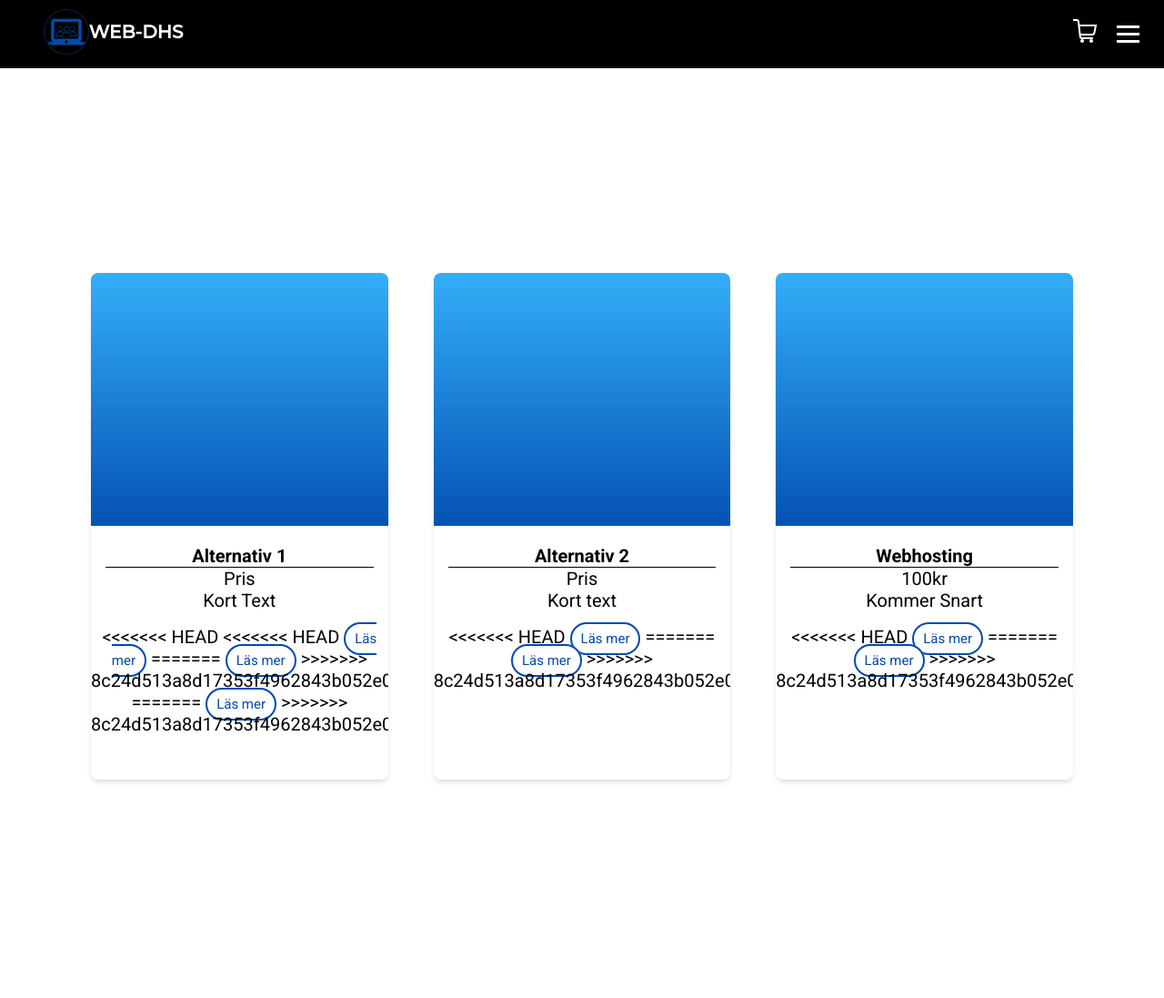
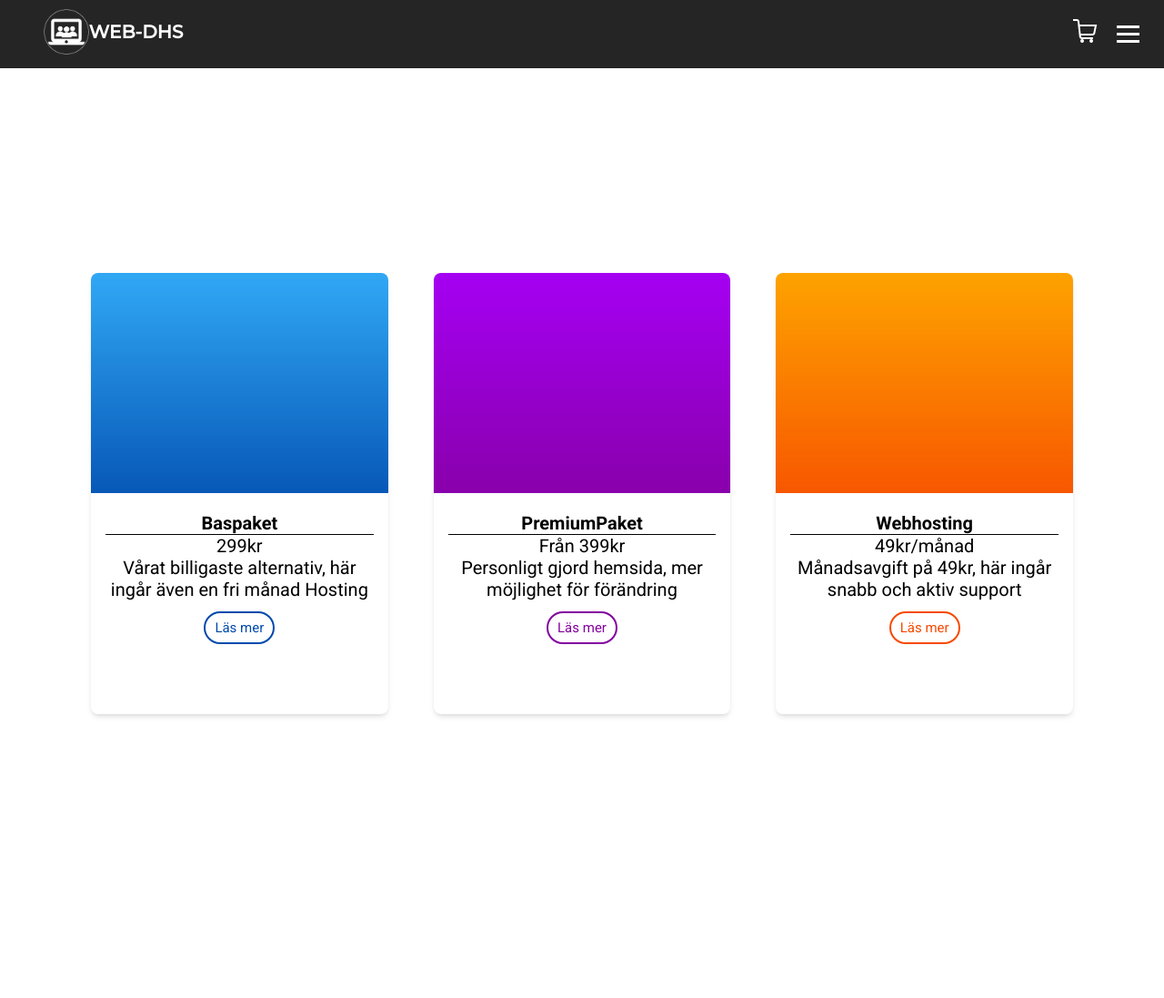
Before and after one commit to oscarskold/Hemsida-webdhs, a PHP site: page /html/Services.html in a window 1280 px wide. Shown: the top 1097 px of the page at 91% size. Run offline with PHP 8.4, Linux system fonts and the light colour scheme.

Commit message:
Changed header color, added product pages, updated pictures for service page

```diff
--- a/css/about.css
+++ b/css/about.css
@@ -12,7 +12,7 @@ body {
 }
 
 nav {
-    background-color: black;
+    background-color: #252525;
 }
 
 .grid-wrapper {
--- a/css/header.css
+++ b/css/header.css
@@ -27,7 +27,7 @@ nav {
     right: 0px;
     height: 92vh;
     top: 8vh;
-    background-color: black;
+    background-color: #252525;
     display: flex;
     flex-direction: column;
     align-items: center;
@@ -43,7 +43,7 @@ nav {
 }
 
 .active_nav {
-    background-color: black;
+    background-color: #252525;
     box-shadow: 0 0 .5rem rgba(0, 0, 0, .6);
 }
 
--- a/css/services.css
+++ b/css/services.css
@@ -11,7 +11,7 @@ body {
 }
 
 nav {
-    background-color: black;
+    background-color: #252525;
 }
 
 .grid-wrapper {
@@ -91,6 +91,26 @@ nav {
     color: white;
 }
 
+.prod3 {
+    border: 2px solid #F64A00;
+    color: #F64A00;
+}
+
+.prod3:hover {
+    background-color: #F64A00;
+    color: white;
+}
+
+.prod2 {
+    border: 2px solid #84009F;
+    color: #84009F;
+}
+
+.prod2:hover{
+    background-color: #84009F;
+    color: white;
+}
+
 @media screen and (max-width:1100px) {
 
     .cards {
--- a/html/About.html
+++ b/html/About.html
@@ -20,7 +20,7 @@
 
     <nav>
         <div class="logo nav-pos">
-            <a href="Homepage.html"><img src="../img/logo2.png" alt=""><h3>Web-DHS</h3></a>
+            <a href="Homepage.html"><img src="../img/logo-white.png" alt=""><h3>Web-DHS</h3></a>
         </div>
         <div class="r-side">
             <a href="" class="nav-items"><img src="../img/shoppingcart.png" alt=""></a>
--- a/html/Homepage.html
+++ b/html/Homepage.html
@@ -21,7 +21,7 @@
             <a href="Homepage.html"><img src="../img/logo-white.png" alt=""><h3>Web-DHS</h3></a>
         </div>
         <div class="r-side">
-            <a href="" class="nav-items"><img src="../img/shoppingcart.png" alt=""></a>
+            <a href="shop.html" class="nav-items"><img src="../img/shoppingcart.png" alt=""></a>
             <div class="burger right nav-items">
                 <div class="line1"></div>
                 <div class="line2"></div>
--- a/html/Services.html
+++ b/html/Services.html
@@ -18,10 +18,10 @@
 
     <nav>
         <div class="logo nav-pos">
-            <a href="Homepage.html"><img src="../img/logo2.png" alt=""><h3>Web-DHS</h3></a>
+            <a href="Homepage.html"><img src="../img/logo-white.png" alt=""><h3>Web-DHS</h3></a>
         </div>
         <div class="r-side">
-            <a href="" class="nav-items"><img src="../img/shoppingcart.png" alt=""></a>
+            <a href="shop.html" class="nav-items"><img src="../img/shoppingcart.png" alt=""></a>
             <div class="burger right nav-items">
                 <div class="line1"></div>
                 <div class="line2"></div>
@@ -50,50 +50,34 @@
 
         </div>
         <div class="cards">
-            <img src="../img/productlogo.png" alt="">
+            <img src="../img/bas.png" alt="">
             <div>
-                <span class="t1">Alternativ 1</span>
+                <span class="t1">Baspaket</span>
                 <hr>
-                <span>Pris</span>
-                <span>Kort Text</span>
+                <span>299kr</span>
+                <span>Vårat billigaste alternativ, här ingår även en fri månad Hosting</span>
             </div>
-<<<<<<< HEAD
-<<<<<<< HEAD
             <a class="rm" href="product1.html">Läs mer</a>
-=======
-            <a class="rm" href="product.html">Läs mer</a>
->>>>>>> 8c24d513a8d17353f4962843b052e094c09fc7aa
-=======
-            <a class="rm" href="product.html">Läs mer</a>
->>>>>>> 8c24d513a8d17353f4962843b052e094c09fc7aa
         </div>
         <div class="cards">
-            <img src="../img/productlogo.png" alt="">
+            <img src="../img/premium.png" alt="">
             <div>
-                <span class="t1">Alternativ 2</span>
+                <span class="t1">PremiumPaket</span>
                 <hr>
-                <span>Pris</span>
-                <span>Kort text</span>
+                <span>Från 399kr</span>
+                <span>Personligt gjord hemsida, mer möjlighet för förändring</span>
             </div>
-<<<<<<< HEAD
-            <a class="rm" href="product2.html">Läs mer</a>
-=======
-            <a class="rm" href="product.html">Läs mer</a>
->>>>>>> 8c24d513a8d17353f4962843b052e094c09fc7aa
+            <a class="rm prod2" href="product2.html">Läs mer</a>
         </div>
         <div class="cards">
-            <img src="../img/productlogo.png" alt="">
+            <img src="../img/hosting.png" alt="">
             <div>
                 <span class="t1">Webhosting</span>
                 <hr>
-                <span>100kr</span>
-                <span>Kommer Snart</span>
+                <span>49kr/månad</span>
+                <span>Månadsavgift på 49kr, här ingår snabb och aktiv support</span>
             </div>
-<<<<<<< HEAD
-            <a class="rm" href="product3.html">Läs mer</a>
-=======
-            <a class="rm" href="product.html">Läs mer</a>
->>>>>>> 8c24d513a8d17353f4962843b052e094c09fc7aa
+            <a class="rm prod3" href="product3.html">Läs mer</a>
         </div>
 
         <div id="s2">
--- a/html/product-template.html
+++ b/html/product-template.html
@@ -21,7 +21,7 @@
             <a href="Homepage.html"><img src="../img/logo-white.png" alt=""><h3>Web-DHS</h3></a>
         </div>
         <div class="r-side">
-            <a href="" class="nav-items"><img src="../img/shoppingcart.png" alt=""></a>
+            <a href="shop.html" class="nav-items"><img src="../img/shoppingcart.png" alt=""></a>
             <div class="burger right nav-items">
                 <div class="line1"></div>
                 <div class="line2"></div>
--- a/html/product1.html
+++ b/html/product1.html
@@ -21,7 +21,7 @@
             <a href="Homepage.html"><img src="../img/logo-white.png" alt=""><h3>Web-DHS</h3></a>
         </div>
         <div class="r-side">
-            <a href="" class="nav-items"><img src="../img/shoppingcart.png" alt=""></a>
+            <a href="shop.html" class="nav-items"><img src="../img/shoppingcart.png" alt=""></a>
             <div class="burger right nav-items">
                 <div class="line1"></div>
                 <div class="line2"></div>
--- a/html/product2.html
+++ b/html/product2.html
@@ -21,7 +21,7 @@
             <a href="Homepage.html"><img src="../img/logo-white.png" alt=""><h3>Web-DHS</h3></a>
         </div>
         <div class="r-side">
-            <a href="" class="nav-items"><img src="../img/shoppingcart.png" alt=""></a>
+            <a href="shop.html" class="nav-items"><img src="../img/shoppingcart.png" alt=""></a>
             <div class="burger right nav-items">
                 <div class="line1"></div>
                 <div class="line2"></div>
--- a/html/product3.html
+++ b/html/product3.html
@@ -21,7 +21,7 @@
             <a href="Homepage.html"><img src="../img/logo-white.png" alt=""><h3>Web-DHS</h3></a>
         </div>
         <div class="r-side">
-            <a href="" class="nav-items"><img src="../img/shoppingcart.png" alt=""></a>
+            <a href="shop.html" class="nav-items"><img src="../img/shoppingcart.png" alt=""></a>
             <div class="burger right nav-items">
                 <div class="line1"></div>
                 <div class="line2"></div>
```
Also changed, not shown: css/productpage.css (+1 -13 lines), css/shop.css (added, +32 -0 lines), html/product.html (+1 -31 lines), html/shop.html (+33 -1 lines), img/bas.png (renamed from img/productlogo.png), img/hosting.png (added), img/premium.png (added).
